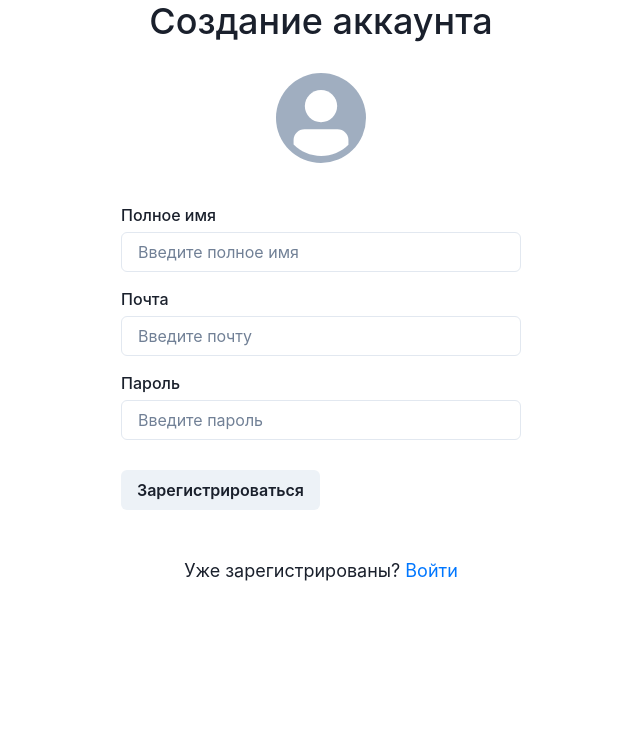
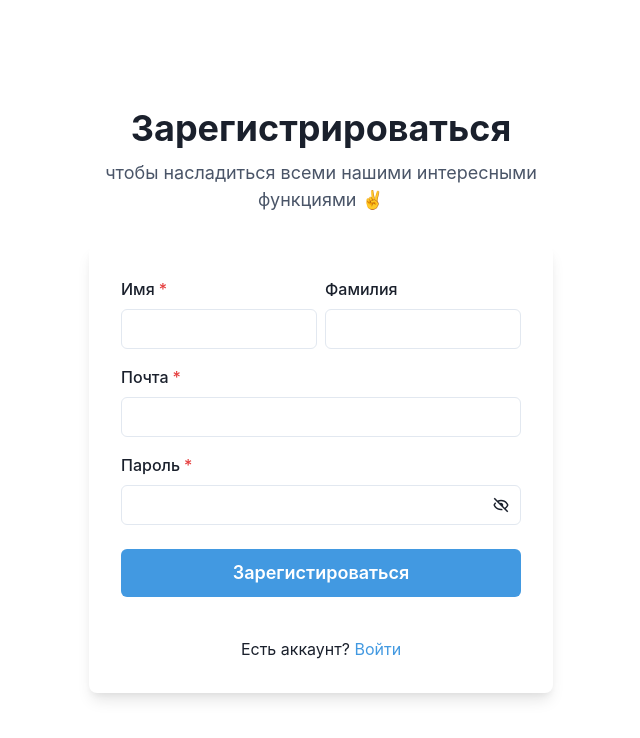
Before and after one commit to klekwedge/full-life-frontend, a React (Vite) app: page /register in a window 1280 px wide. Shown: the top 738 px of the page, without its empty margins (319-959 px from the left). Built offline with nearby package versions, Linux system fonts and the light colour scheme.

Commit message:
feat: add Registration form

```diff
--- a/index.html
+++ b/index.html
@@ -3,7 +3,7 @@
   <head>
     <meta charset="UTF-8" />
     <meta name="viewport" content="width=device-width, initial-scale=1.0" />
-    <title>VK</title>
+    <title>Full Life</title>
     <link
       rel="apple-touch-icon"
       sizes="57x57"
--- a/src/App.tsx
+++ b/src/App.tsx
@@ -1,7 +1,7 @@
 import { Routes, Route } from "react-router-dom";
 import { Home } from "./pages/Home/Home";
 import { Login } from "./pages/Login/Login";
-import { Registration } from "./pages/Registration/Registration";
+import  Registration  from "./pages/Registration/Registration";
 import { Container, Flex } from "@chakra-ui/react";
 
 function App() {
--- a/src/pages/Registration/Registration.tsx
+++ b/src/pages/Registration/Registration.tsx
@@ -1,116 +1,111 @@
 import {
-  Avatar,
-  Button,
   Flex,
+  Box,
   FormControl,
-  FormHelperText,
   FormLabel,
-  Heading,
   Input,
   InputGroup,
+  HStack,
   InputRightElement,
+  Stack,
+  Button,
+  Heading,
+  Text,
+  useColorModeValue,
+  Link,
 } from "@chakra-ui/react";
-import "./Registration.scss";
-import { useForm } from "react-hook-form";
-import { Link, Navigate } from "react-router-dom";
+import { useState } from "react";
+import { BiShow, BiHide } from "react-icons/bi";
 
-type FormValues = {
-  fullName: string;
-  email: string;
-  password: string;
-};
-
-export const Registration = () => {
-
-  const {
-    register,
-    handleSubmit,
-    formState: { errors, isValid },
-  } = useForm({
-    defaultValues: {
-      fullName: "",
-      email: "",
-      password: "",
-    },
-    mode: "onChange",
-  });
+export default function Registration() {
+  const [showPassword, setShowPassword] = useState(false);
 
   return (
     <Flex
-      width="100%"
-      height="100%"
-      justifyContent="center"
-      alignItems="center"
-      flexDirection="column"
+      minH={"100vh"}
+      w="100%"
+      align="center"
+      justify="center"
+      // bg={useColorModeValue('gray.50', 'gray.800')}
     >
-      <Heading as="h2" fontWeight="500" mb="30px">
-        Создание аккаунта
+      <Stack spacing={8} mx={"auto"} maxW={"lg"} py={12} px={6}>
+        <Stack align={"center"}>
+          <Heading fontSize={"4xl"} textAlign={"center"}>
+            Зарегистрироваться
           </Heading>
-      <Avatar w="90px" h="90px" mb="40px" />
-      <form  className="register__form">
-        <FormControl mb="15px">
-          <FormLabel mb="5px">Полное имя</FormLabel>
-          <Input
-            placeholder="Введите полное имя"
-            isInvalid={Boolean(errors.fullName?.message)}
-            errorBorderColor="crimson"
-            {...register("fullName", { required: "Укажите полное имя" })}
-          />
-          <FormHelperText color="crimson">
-            {errors.fullName?.message}
-          </FormHelperText>
+          <Text fontSize={"lg"} color={"gray.600"} textAlign={"center"}>
+            чтобы насладиться всеми нашими интересными функциями ✌️
+          </Text>
+        </Stack>
+        <Box
+          rounded={"lg"}
+          bg={useColorModeValue("white", "gray.700")}
+          boxShadow={"lg"}
+          p={8}
+        >
+          <Stack spacing={4}>
+            <HStack>
+              <Box>
+                <FormControl id="firstName" isRequired>
+                  <FormLabel>Имя</FormLabel>
+                  <Input type="text" />
                 </FormControl>
-        <FormControl mb="15px">
-          <FormLabel mb="5px">Почта</FormLabel>
-          <Input
-            placeholder="Введите почту"
-            isInvalid={Boolean(errors.email?.message)}
-            errorBorderColor="crimson"
-            {...register("email", { required: "Укажите почту" })}
-            type="email"
-          />
-          <FormHelperText color="crimson">
-            {errors.email?.message}
-          </FormHelperText>
+              </Box>
+              <Box>
+                <FormControl id="lastName">
+                  <FormLabel>Фамилия</FormLabel>
+                  <Input type="text" />
                 </FormControl>
-
-        <FormControl mb="30px">
-          <FormLabel mb="5px">Пароль</FormLabel>
-          <InputGroup size="md">
-            <Input
-              pr="4.5rem"
-              // type={show ? "text" : "password"}
-              placeholder="Введите пароль"
-              isInvalid={Boolean(errors.password?.message)}
-              errorBorderColor="crimson"
-              {...register("password", { required: "Укажите пароль" })}
-            />
-            <InputRightElement width="4.5rem">
+              </Box>
+            </HStack>
+            <FormControl id="email" isRequired>
+              <FormLabel>Почта</FormLabel>
+              <Input type="email" />
+            </FormControl>
+            <FormControl id="password" isRequired>
+              <FormLabel>Пароль</FormLabel>
+              <InputGroup>
+                <Input type={showPassword ? "text" : "password"} pr="55px" />
+                <InputRightElement w="40px" h="100%">
                   <Button
-                h="1.75rem"
-                size="sm"
-
-                background="transparent"
+                    w="40px"
+                    h="100%"
+                    p="0"
+                    variant={"ghost"}
+                    onClick={() =>
+                      setShowPassword((showPassword) => !showPassword)
+                    }
                   >
-                {/* {show ? <BiShow size="18px" /> : <BiHide size="18px" />} */}
+                    {showPassword ? (
+                      <BiShow size="18px" />
+                    ) : (
+                      <BiHide size="18px" />
+                    )}
                   </Button>
                 </InputRightElement>
               </InputGroup>
-          <FormHelperText color="crimson">
-            {errors.password?.message}
-          </FormHelperText>
             </FormControl>
-        <Button disabled={!isValid} type="submit">
-          Зарегистрироваться
+            <Stack spacing={10} pt={2}>
+              <Button
+                loadingText="Submitting"
+                size="lg"
+                bg={"blue.400"}
+                color={"white"}
+                _hover={{
+                  bg: "blue.500",
+                }}
+              >
+                Зарегистироваться
               </Button>
-      </form>
-
-      <Heading as="h3" fontWeight="400" fontSize="18px" mt="50px">
-        Уже зарегистрированы?{" "}
-        <Link to="/login" style={{ color: "#0077ff" }}>
-          Войти
-        </Link>
-      </Heading>
+            </Stack>
+            <Stack pt={6}>
+              <Text align={"center"}>
+                Есть аккаунт? <Link color={"blue.400"}>Войти</Link>
+              </Text>
+            </Stack>
+          </Stack>
+        </Box>
+      </Stack>
     </Flex>
   );
-};
+}
```
Lines whose indentation alone changed are shown as unchanged.
